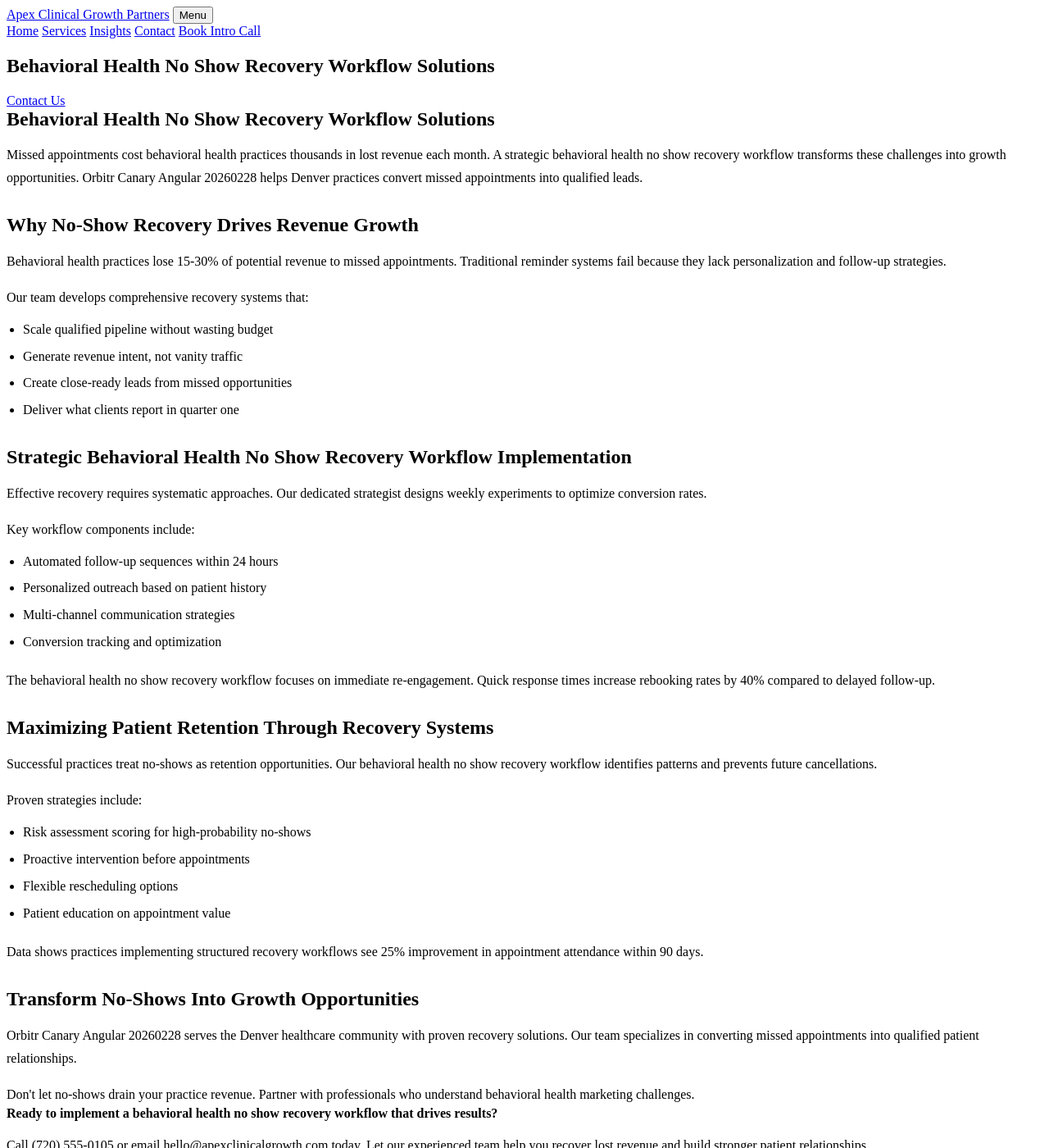
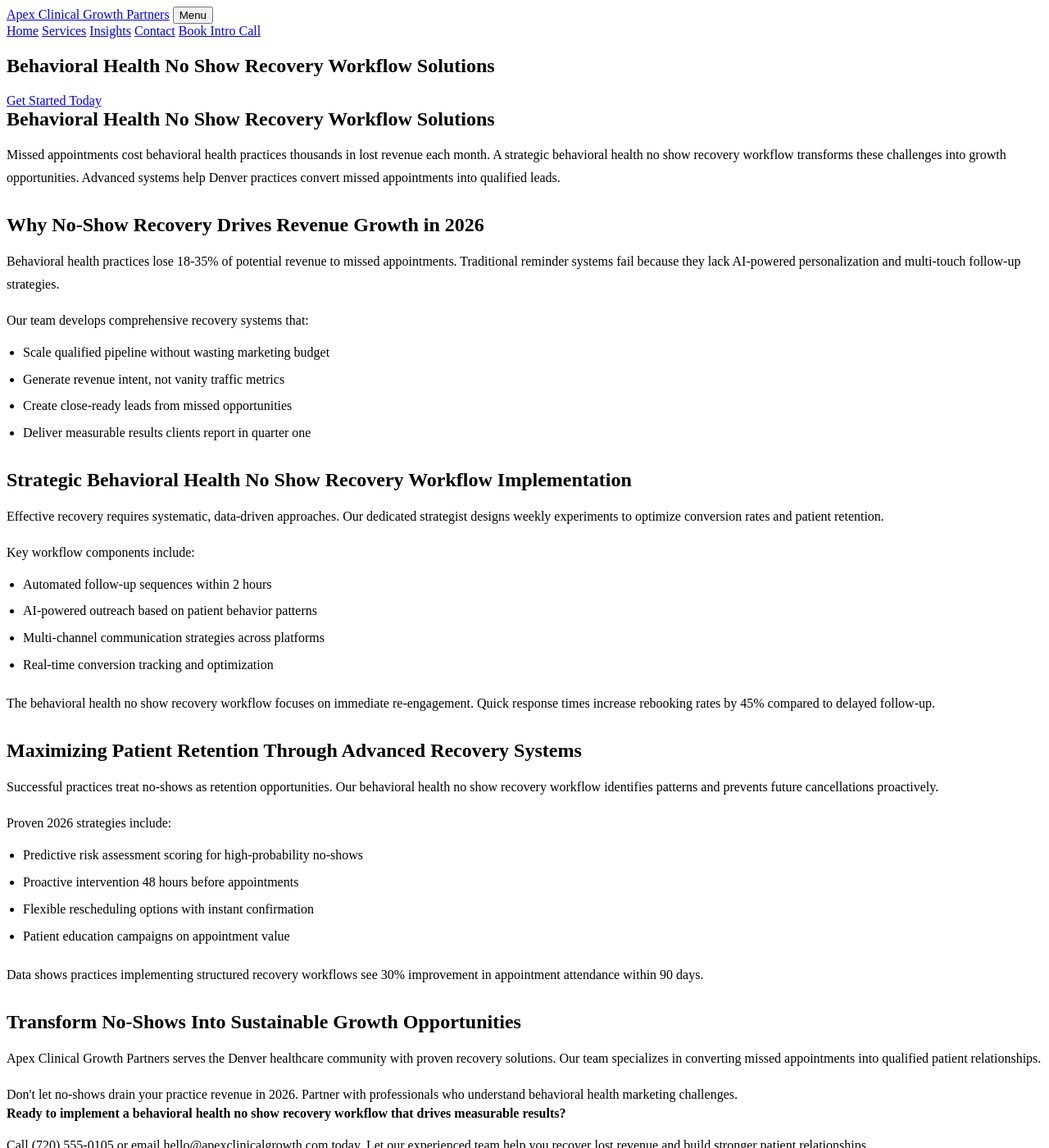
Before and after one commit to prjctlphbt/orbitr-canary-angular-20260228, a Jekyll site: the page angular-behavioral-noshow-20260228144655.html, which Jekyll copies as it is, in a window 1280 px wide and 1400 px high. Shown: the whole window at 82% size. Built offline with Jekyll 4.4.1, drawn with Linux system fonts in a browser that asks for light colours; some of the changed text lies outside the part shown.

Commit message:
Refresh and update content: angular-behavioral-noshow-20260228144655.html

```diff
--- a/angular-behavioral-noshow-20260228144655.html
+++ b/angular-behavioral-noshow-20260228144655.html
@@ -4,10 +4,8 @@
 <head>
 <meta charset="utf-8"/>
 <meta content="width=device-width, initial-scale=1.0" name="viewport"/>
-<meta content="Reduce missed appointments in behavioral health. Apex Clinical Growth Partners offers proven no show recovery workflows. Optimize your practice today.
-
-Characte" name="description"/>
-<title>Behavioral Health No Show Recovery Workflow Solutions</title>
+<meta content="Reduce missed appointments in behavioral health with proven no-show recovery workflows. Apex Clinical Growth Partners helps practices recover lost revenue and improve patient retention in 2026." name="description"/>
+<title>Behavioral Health No Show Recovery Workflow Solutions | 2026</title>
 <style>
 
 
@@ -105,53 +103,53 @@ Characte" name="description"/>
 <section class="page-hero landing-hero">
 <div class="container">
 <h1>Behavioral Health No Show Recovery Workflow Solutions</h1>
-<a class="cta" href="/services/">Contact Us</a>
+<a class="cta" href="/services/">Get Started Today</a>
 </div>
 </section>
 <section class="landing-content">
 <div class="container orbitr-generated-content">
 <h1>Behavioral Health No Show Recovery Workflow Solutions</h1>
-<p>Missed appointments cost behavioral health practices thousands in lost revenue each month. A strategic behavioral health no show recovery workflow transforms these challenges into growth opportunities. Orbitr Canary Angular 20260228 helps Denver practices convert missed appointments into qualified leads.</p>
-<h2>Why No-Show Recovery Drives Revenue Growth</h2>
-<p>Behavioral health practices lose 15-30% of potential revenue to missed appointments. Traditional reminder systems fail because they lack personalization and follow-up strategies.</p>
+<p>Missed appointments cost behavioral health practices thousands in lost revenue each month. A strategic behavioral health no show recovery workflow transforms these challenges into growth opportunities. Advanced systems help Denver practices convert missed appointments into qualified leads.</p>
+<h2>Why No-Show Recovery Drives Revenue Growth in 2026</h2>
+<p>Behavioral health practices lose 18-35% of potential revenue to missed appointments. Traditional reminder systems fail because they lack AI-powered personalization and multi-touch follow-up strategies.</p>
 <p>Our team develops comprehensive recovery systems that:</p>
 <ul>
-<li>Scale qualified pipeline without wasting budget</li>
-<li>Generate revenue intent, not vanity traffic</li>
+<li>Scale qualified pipeline without wasting marketing budget</li>
+<li>Generate revenue intent, not vanity traffic metrics</li>
 <li>Create close-ready leads from missed opportunities</li>
-<li>Deliver what clients report in quarter one</li>
+<li>Deliver measurable results clients report in quarter one</li>
 </ul>
 <h2>Strategic Behavioral Health No Show Recovery Workflow Implementation</h2>
-<p>Effective recovery requires systematic approaches. Our dedicated strategist designs weekly experiments to optimize conversion rates.</p>
+<p>Effective recovery requires systematic, data-driven approaches. Our dedicated strategist designs weekly experiments to optimize conversion rates and patient retention.</p>
 <p>Key workflow components include:</p>
 <ul>
-<li>Automated follow-up sequences within 24 hours</li>
-<li>Personalized outreach based on patient history</li>
-<li>Multi-channel communication strategies</li>
-<li>Conversion tracking and optimization</li>
+<li>Automated follow-up sequences within 2 hours</li>
+<li>AI-powered outreach based on patient behavior patterns</li>
+<li>Multi-channel communication strategies across platforms</li>
+<li>Real-time conversion tracking and optimization</li>
 </ul>
-<p>The behavioral health no show recovery workflow focuses on immediate re-engagement. Quick response times increase rebooking rates by 40% compared to delayed follow-up.</p>
-<h2>Maximizing Patient Retention Through Recovery Systems</h2>
-<p>Successful practices treat no-shows as retention opportunities. Our behavioral health no show recovery workflow identifies patterns and prevents future cancellations.</p>
-<p>Proven strategies include:</p>
+<p>The behavioral health no show recovery workflow focuses on immediate re-engagement. Quick response times increase rebooking rates by 45% compared to delayed follow-up.</p>
+<h2>Maximizing Patient Retention Through Advanced Recovery Systems</h2>
+<p>Successful practices treat no-shows as retention opportunities. Our behavioral health no show recovery workflow identifies patterns and prevents future cancellations proactively.</p>
+<p>Proven 2026 strategies include:</p>
 <ul>
-<li>Risk assessment scoring for high-probability no-shows</li>
-<li>Proactive intervention before appointments</li>
-<li>Flexible rescheduling options</li>
-<li>Patient education on appointment value</li>
+<li>Predictive risk assessment scoring for high-probability no-shows</li>
+<li>Proactive intervention 48 hours before appointments</li>
+<li>Flexible rescheduling options with instant confirmation</li>
+<li>Patient education campaigns on appointment value</li>
 </ul>
-<p>Data shows practices implementing structured recovery workflows see 25% improvement in appointment attendance within 90 days.</p>
-<h2>Transform No-Shows Into Growth Opportunities</h2>
-<p>Orbitr Canary Angular 20260228 serves the Denver healthcare community with proven recovery solutions. Our team specializes in converting missed appointments into qualified patient relationships.</p>
-<p>Don't let no-shows drain your practice revenue. Partner with professionals who understand behavioral health marketing challenges.</p>
-<strong>Ready to implement a behavioral health no show recovery workflow that drives results?</strong>
+<p>Data shows practices implementing structured recovery workflows see 30% improvement in appointment attendance within 90 days.</p>
+<h2>Transform No-Shows Into Sustainable Growth Opportunities</h2>
+<p>Apex Clinical Growth Partners serves the Denver healthcare community with proven recovery solutions. Our team specializes in converting missed appointments into qualified patient relationships.</p>
+<p>Don't let no-shows drain your practice revenue in 2026. Partner with professionals who understand behavioral health marketing challenges.</p>
+<strong>Ready to implement a behavioral health no show recovery workflow that drives measurable results?</strong>
 <p>Call (720) 555-0105 or email hello@apexclinicalgrowth.com today. Let our experienced team help you recover lost revenue and build stronger patient relationships.</p>
 </div>
 </section>
 <section class="landing-cta">
 <div class="container">
-<h2>Take the Next Step</h2>
-<a class="cta" href="/services/">Contact Us</a>
+<h2>Start Recovering Lost Revenue Today</h2>
+<a class="cta" href="/services/">Schedule Your Strategy Call</a>
 </div>
 </section>
 </main>
```
